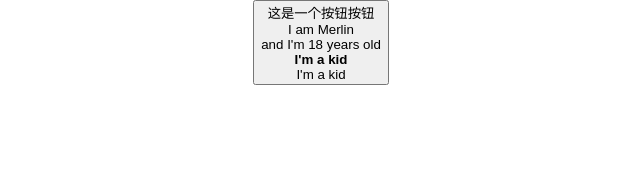
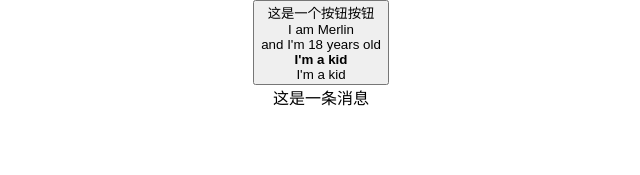
Before and after one commit to lixingyangok/react-with-ts, a React (Create React App) app: page / in a window 1280 px wide. Shown: the top 175 px of the page, without its empty margins (319-959 px from the left). Built offline with nearby package versions, Linux system fonts and the light colour scheme.

Commit message:
try to write a component

```diff
--- a/src/App.tsx
+++ b/src/App.tsx
@@ -1,6 +1,7 @@
 import React from 'react';
 import './App.css';
 import HelloWorld from './pages/hello-world/hello-world';
+import Msg from './pages/msg/msg';
 
 const App: React.FC = () => {
     return (
@@ -10,6 +11,7 @@ const App: React.FC = () => {
                 <br/>
                 <span>I'm a kid</span>
             </HelloWorld>
+            <Msg msg="这是一条消息" ></Msg>
         </div>
     );
 }
--- /dev/null
+++ b/src/pages/msg/msg.tsx
@@ -0,0 +1,16 @@
+import React from 'react';
+
+interface IProps{
+    msg: string,
+}
+
+export default class Msg extends React.Component<IProps>{
+    constructor( props:IProps ){
+        super( props );
+    }
+    render(){
+        return <div>
+            { this.props.msg }
+        </div>
+    }
+}
```
